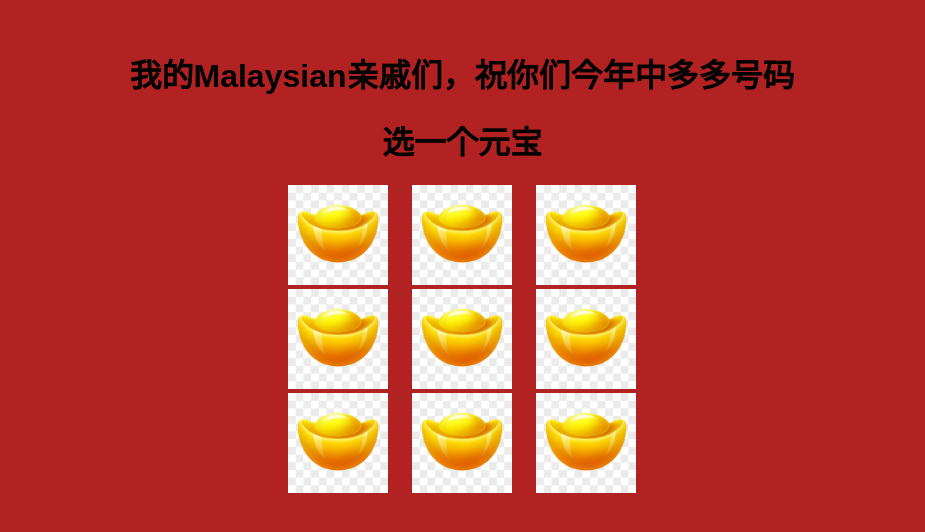
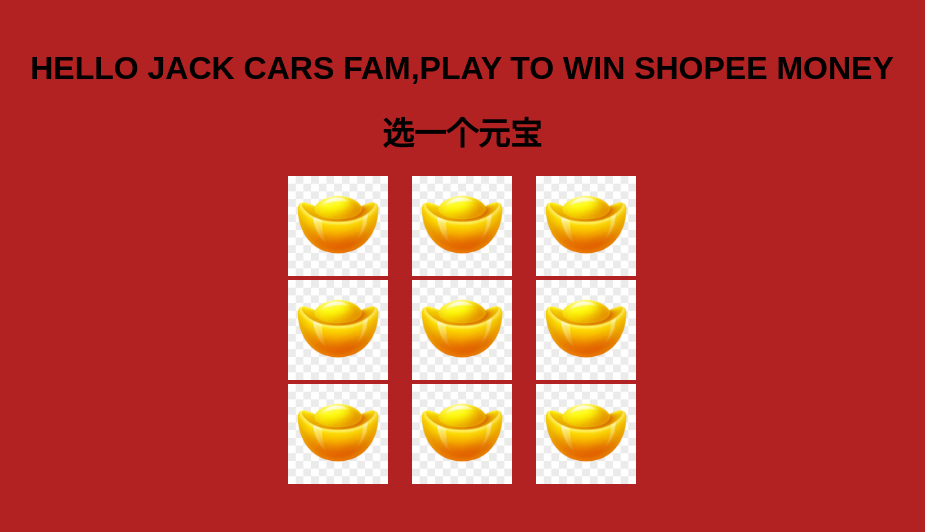
Before and after one commit to renren98/renren98.github.io, a plain HTML site: page index.html in a window 1280 px wide. Shown: the whole page, without its empty margins (178-1103 px from the left). Drawn offline with Linux system fonts and the light colour scheme.

Commit message:
Update index.html

```diff
--- a/index.html
+++ b/index.html
@@ -8,7 +8,7 @@
 </head>
 <body>
     <div class="container">
-        <h1>我的Malaysian亲戚们，祝你们今年中多多号码</h1>
+        <h1>HELLO JACK CARS FAM,PLAY TO WIN SHOPEE MONEY</h1>
         <h1>选一个元宝</h1>
         <div class="buttons">
             <button id="button1" class="buttonWithImage"></button>
```
